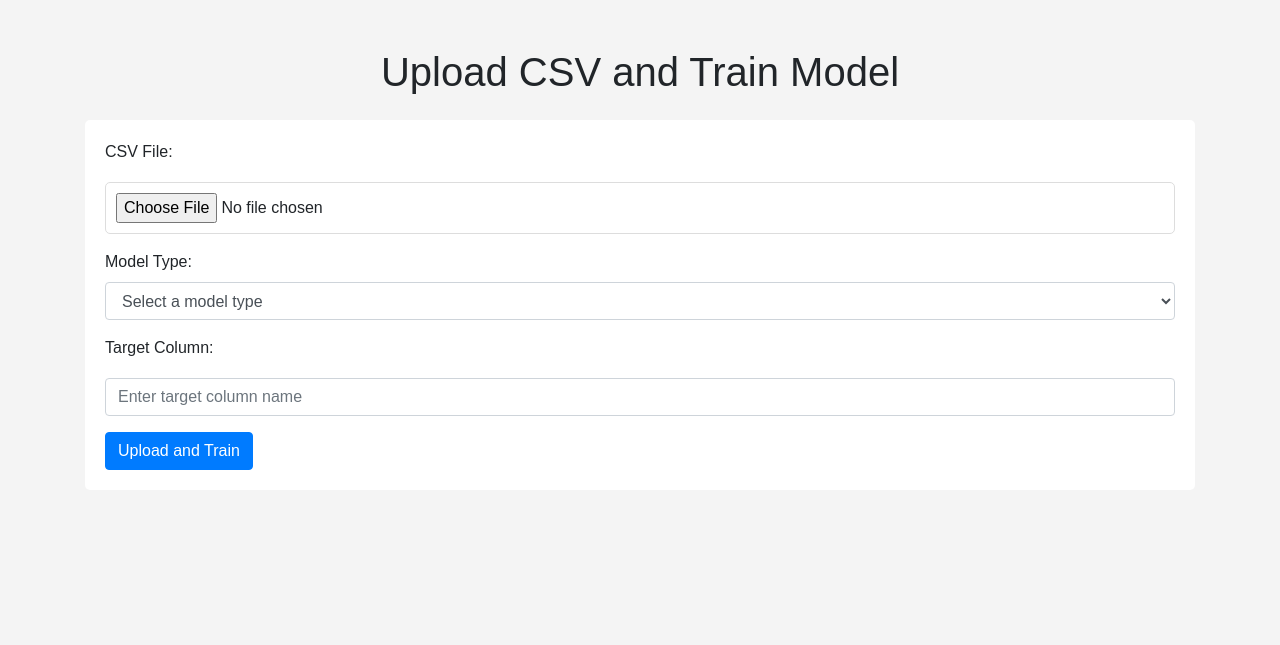
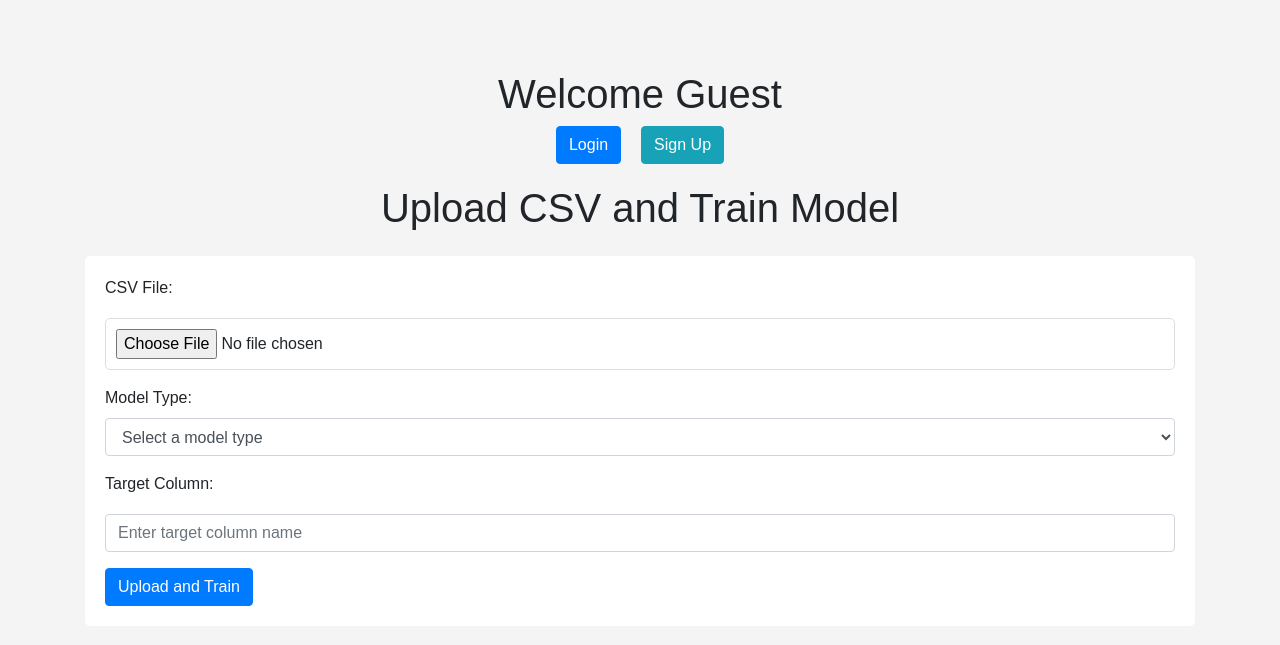
Before and after one commit to heming277/DistributedCluster_MLTrainer, a Flask app: page / in a window 1280 px wide. Shown: the top 645 px of the page. Run offline with Flask 3, Linux system fonts and the light colour scheme; some libraries are stand-ins or nearby versions.

Commit message:
add auth0

```diff
--- /dev/null
+++ b/app/requirements.txt
@@ -0,0 +1,5 @@
+flask>=2.0.3
+python-dotenv>=0.19.2
+authlib>=1.0
+requests>=2.27.1
+flask-cors==3.0.10
--- a/app/templates/index.html
+++ b/app/templates/index.html
@@ -1,4 +1,3 @@
-<!----templates/index.html-->
 <!DOCTYPE html>
 <html lang="en">
 <head>
@@ -8,9 +7,40 @@
     <!-- Include Bootstrap CSS for styling -->
     <link rel="stylesheet" href="https://stackpath.bootstrapcdn.com/bootstrap/4.5.2/css/bootstrap.min.css">
     <link rel="stylesheet" href="{{ url_for('static', filename='styles.css') }}">
+    <style>
+        body {
+            padding-top: 50px;
+        }
+        .welcome-message {
+            text-align: center;
+            margin-bottom: 20px;
+        }
+        .auth-buttons {
+            display: flex;
+            justify-content: center;
+            margin-bottom: 20px;
+        }
+        .auth-buttons a {
+            margin: 0 10px;
+        }
+    </style>
 </head>
 <body>
-    <div class="container mt-5">
+    <div class="welcome-message">
+        {% if session %}
+            <h1>Welcome {{session.userinfo['https://hemingmltrainer.com/username']}}!</h1>
+            <div class="auth-buttons">
+                <a href="/logout" class="btn btn-secondary">Logout</a>
+            </div>
+        {% else %}
+            <h1>Welcome Guest</h1>
+            <div class="auth-buttons">
+                <a href="/login" class="btn btn-primary">Login</a>
+                <a href="/signup" class="btn btn-info">Sign Up</a>
+            </div>
+        {% endif %}
+    </div>
+    <div class="container">
         <h1 class="text-center">Upload CSV and Train Model</h1>
         <form id="upload-form" enctype="multipart/form-data" class="mt-4">
             <div class="form-group">
--- a/app/views.py
+++ b/app/views.py
@@ -2,6 +2,10 @@
 from flask import Blueprint, request, jsonify, current_app
 from flask import render_template
 from flask import send_from_directory
+from flask import redirect, url_for, session
+from functools import wraps
+from app import oauth
+from urllib.parse import quote_plus, urlencode
 from werkzeug.utils import secure_filename
 import os
 import pandas as pd
@@ -15,9 +19,47 @@ import re
 main = Blueprint('main', __name__)
 
 @main.route('/')
-def hello_world():
-    #frontend_dir = os.path.abspath(os.path.join(current_app.root_path, '..', 'frontend'))
-    return render_template('index.html')
+def home():
+    print(session)
+    return render_template('index.html', session=session.get('user'), pretty=json.dumps(session.get('user'), indent=4))
+
+
+@main.route("/callback", methods=["GET", "POST"])
+def callback():
+    token = oauth.auth0.authorize_access_token()
+    session["user"] = token
+    return redirect("/")
+
+
+
+@main.route("/login")
+def login():
+    return oauth.auth0.authorize_redirect(
+        redirect_uri=url_for("main.callback", _external=True)
+    )
+
+@main.route('/signup')
+def signup():
+    # Redirect to Auth0 for signup
+    redirect_uri = url_for('main.callback', _external=True)
+    return oauth.auth0.authorize_redirect(redirect_uri=redirect_uri, screen_hint='signup')
+
+
+@main.route("/logout")
+def logout():
+    session.clear()
+    return redirect(
+        "https://" + os.getenv("AUTH0_DOMAIN")
+        + "/v2/logout?"
+        + urlencode(
+            {
+                "returnTo": url_for("main.home", _external=True),
+                "client_id": os.getenv("AUTH0_CLIENT_ID"),
+            },
+            quote_via=quote_plus,
+        )
+    )
+
 
 def is_identifier_column(col_name):
     # Normalize the column name by removing whitespace and special characters
@@ -161,3 +203,14 @@ def job_result(job_id):
 def allowed_file(filename):
     ALLOWED_EXTENSIONS = {'csv', 'txt', 'pdf', 'png', 'jpg', 'jpeg', 'docx'}
     return '.' in filename and filename.rsplit('.', 1)[1].lower() in ALLOWED_EXTENSIONS
+
+
+def requires_auth(f):
+    @wraps(f)
+    def decorated(*args, **kwargs):
+        if 'profile' not in session:
+            # Redirect to Login page here
+            return redirect('/')
+        return f(*args, **kwargs)
+
+    return decorated
```
Also changed, not shown: app/__init__.py (+18 -2 lines), 2 other files.
